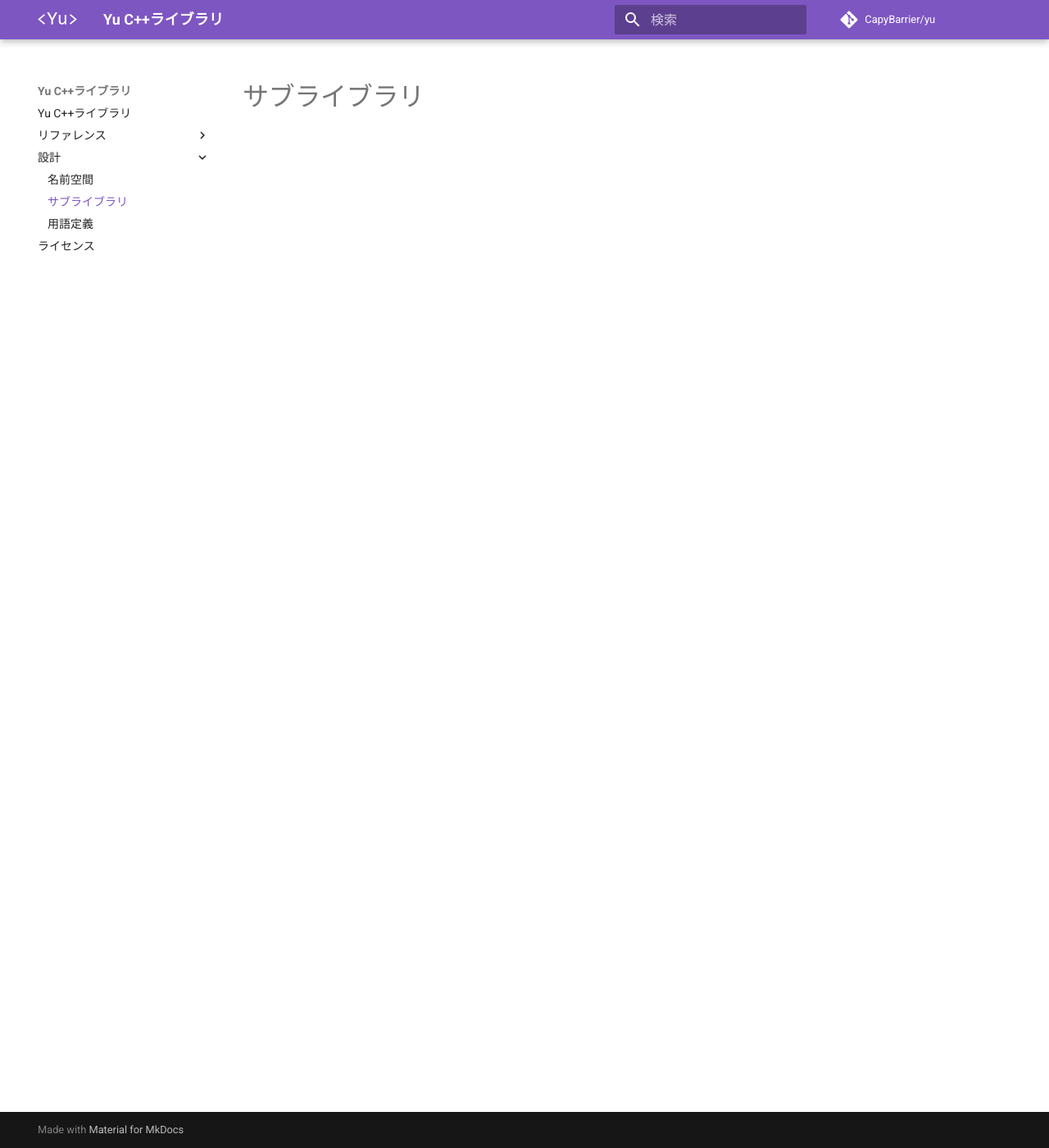
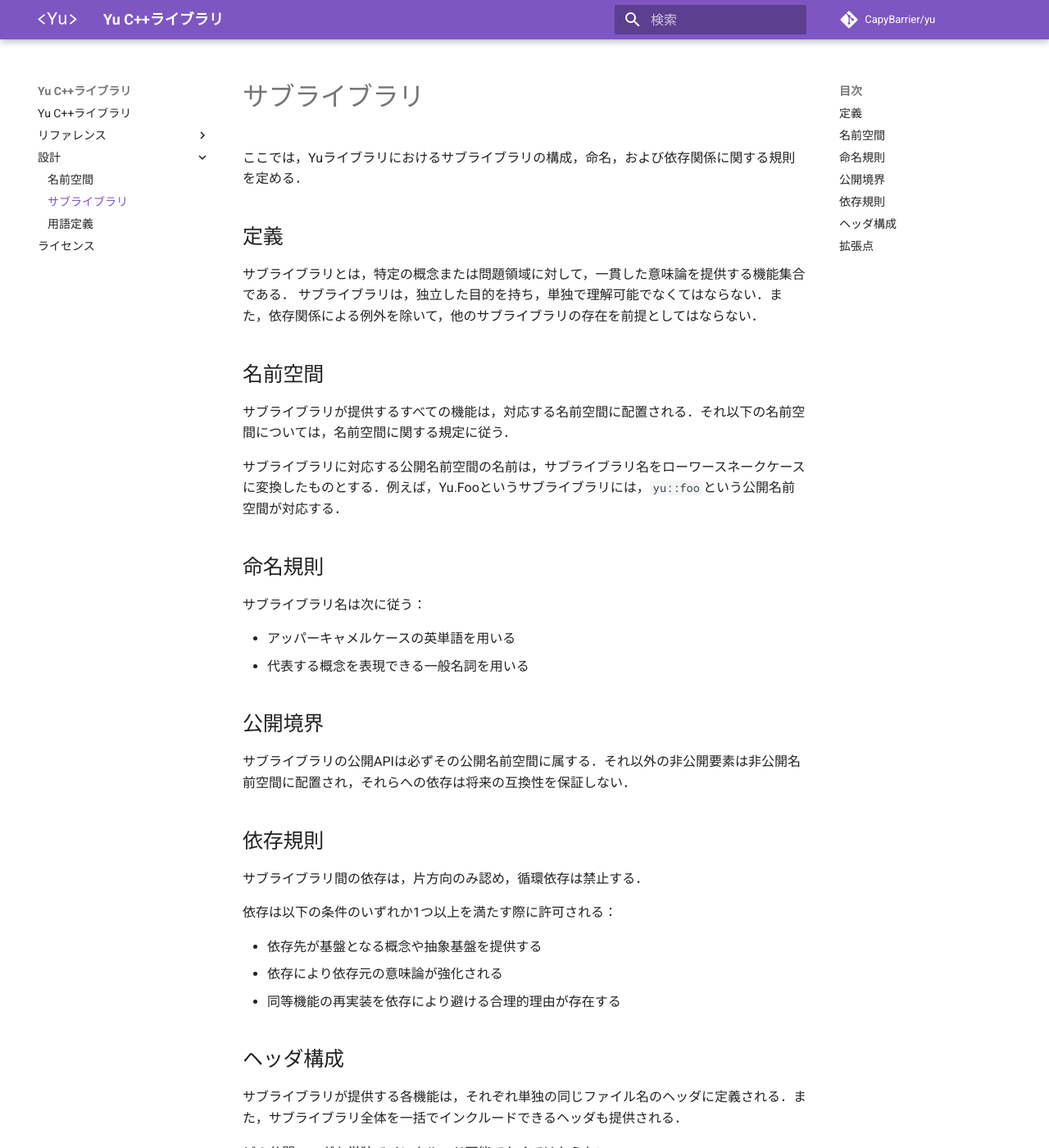
Before and after one commit to CapyBarrier/yu, an MkDocs documentation site: the page built from docs/docs/design/sublibrary.md, in a window 1280 px wide and 1400 px high. Shown: the whole window at 82% size. Built offline with MkDocs 1.6.1 and Material for MkDocs 9.7.7, drawn with Linux system fonts in a browser that asks for light colours; comment, search, counter and statistics services are not loaded; some of the changed text lies outside the part shown.

Commit message:
サブライブラリの規則を追加

```diff
--- a/docs/docs/design/sublibrary.md
+++ b/docs/docs/design/sublibrary.md
@@ -1 +1,46 @@
 # サブライブラリ
+
+ここでは，Yuライブラリにおけるサブライブラリの構成，命名，および依存関係に関する規則を定める．
+
+## 定義
+
+サブライブラリとは，特定の概念または問題領域に対して，一貫した意味論を提供する機能集合である．
+サブライブラリは，独立した目的を持ち，単独で理解可能でなくてはならない．また，依存関係による例外を除いて，他のサブライブラリの存在を前提としてはならない．
+
+## 名前空間
+
+サブライブラリが提供するすべての機能は，対応する名前空間に配置される．それ以下の名前空間については，名前空間に関する規定に従う．
+
+サブライブラリに対応する公開名前空間の名前は，サブライブラリ名をローワースネークケースに変換したものとする．例えば，Yu.Fooというサブライブラリには，`yu::foo`という公開名前空間が対応する．
+
+
+## 命名規則
+
+サブライブラリ名は次に従う：
+
+* アッパーキャメルケースの英単語を用いる
+* 代表する概念を表現できる一般名詞を用いる
+
+## 公開境界
+
+サブライブラリの公開APIは必ずその公開名前空間に属する．それ以外の非公開要素は非公開名前空間に配置され，それらへの依存は将来の互換性を保証しない．
+
+## 依存規則
+
+サブライブラリ間の依存は，片方向のみ認め，循環依存は禁止する．
+
+依存は以下の条件のいずれか1つ以上を満たす際に許可される：
+
+* 依存先が基盤となる概念や抽象基盤を提供する
+* 依存により依存元の意味論が強化される
+* 同等機能の再実装を依存により避ける合理的理由が存在する
+
+## ヘッダ構成
+
+サブライブラリが提供する各機能は，それぞれ単独の同じファイル名のヘッダに定義される．また，サブライブラリ全体を一括でインクルードできるヘッダも提供される．
+
+どの公開ヘッダも単独でインクルード可能でなくてはならない．
+
+## 拡張点
+
+サブライブラリがユーザに提供するカスタマイゼーションポイントは，当該サブライブラリの名前空間に属する．ある機能が拡張点であることはリファレンスによって規定される．
```
